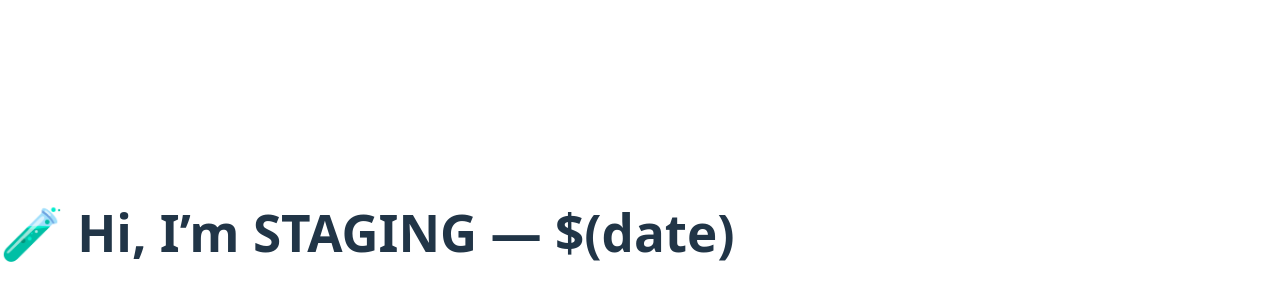
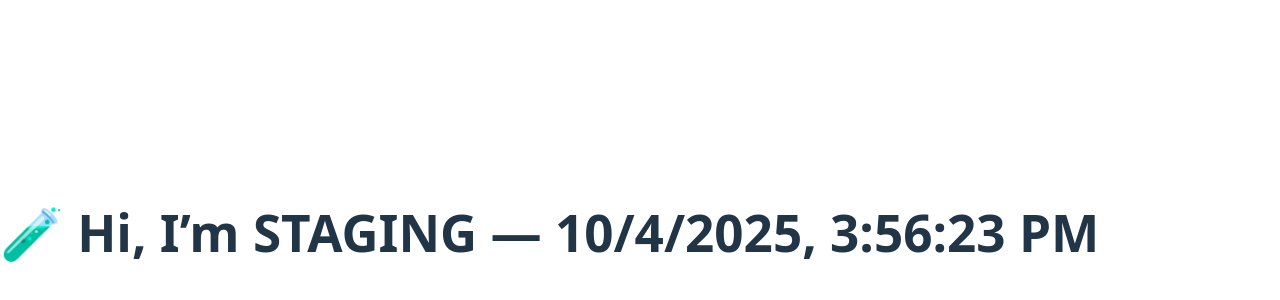
Before and after one commit to donaldcampanjr/inkfinit, a React (Vite) app: page / in a window 1280 px wide. Shown: the part 168-468 px from the top of the page. Built offline with nearby package versions, Linux system fonts and the light colour scheme.

Commit message:
chore: dynamic build timestamp for staging indicator

```diff
--- a/src/App.jsx
+++ b/src/App.jsx
@@ -1,8 +1,9 @@
 export default function App() {
+  const buildTime = new Date().toLocaleString();
   return (
     <div className="flex items-center justify-center min-h-screen bg-gray-900 text-white">
       <h1 className="text-4xl font-bold text-green-400 text-center mt-10">
-        🧪 Hi, I’m STAGING — $(date)
+        🧪 Hi, I’m STAGING — {buildTime}
       </h1>
     </div>
   );
```
